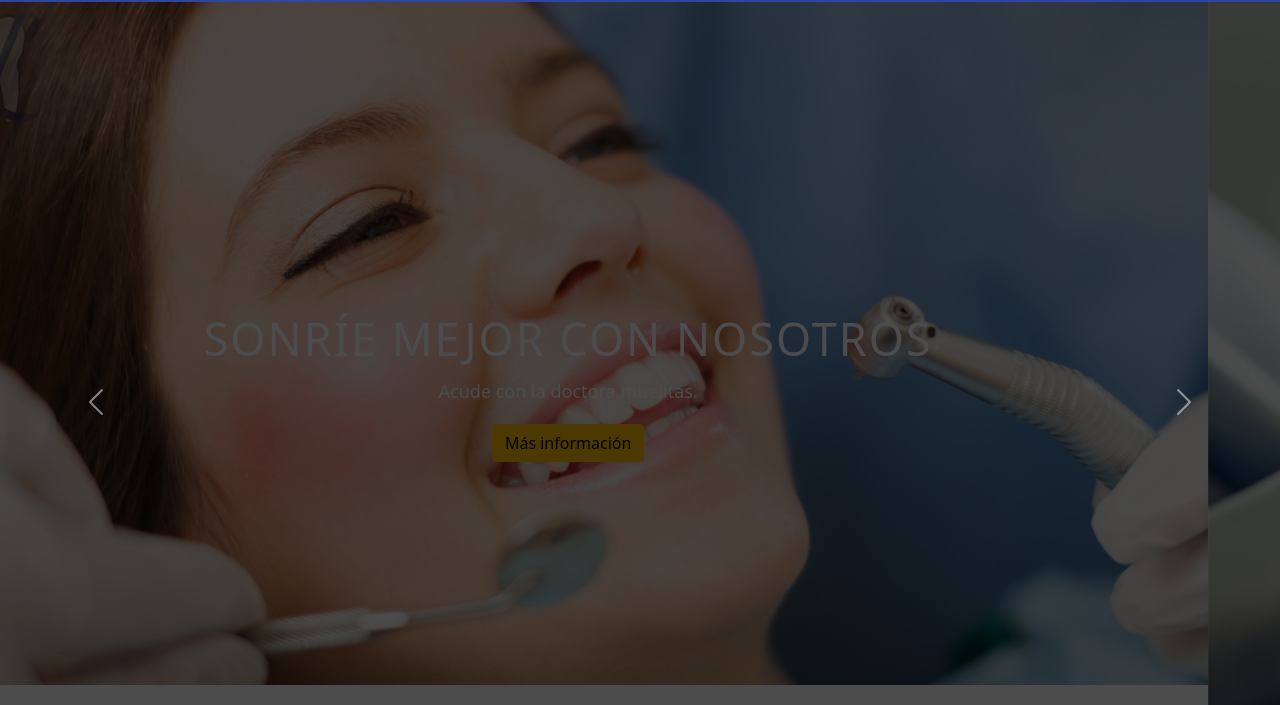
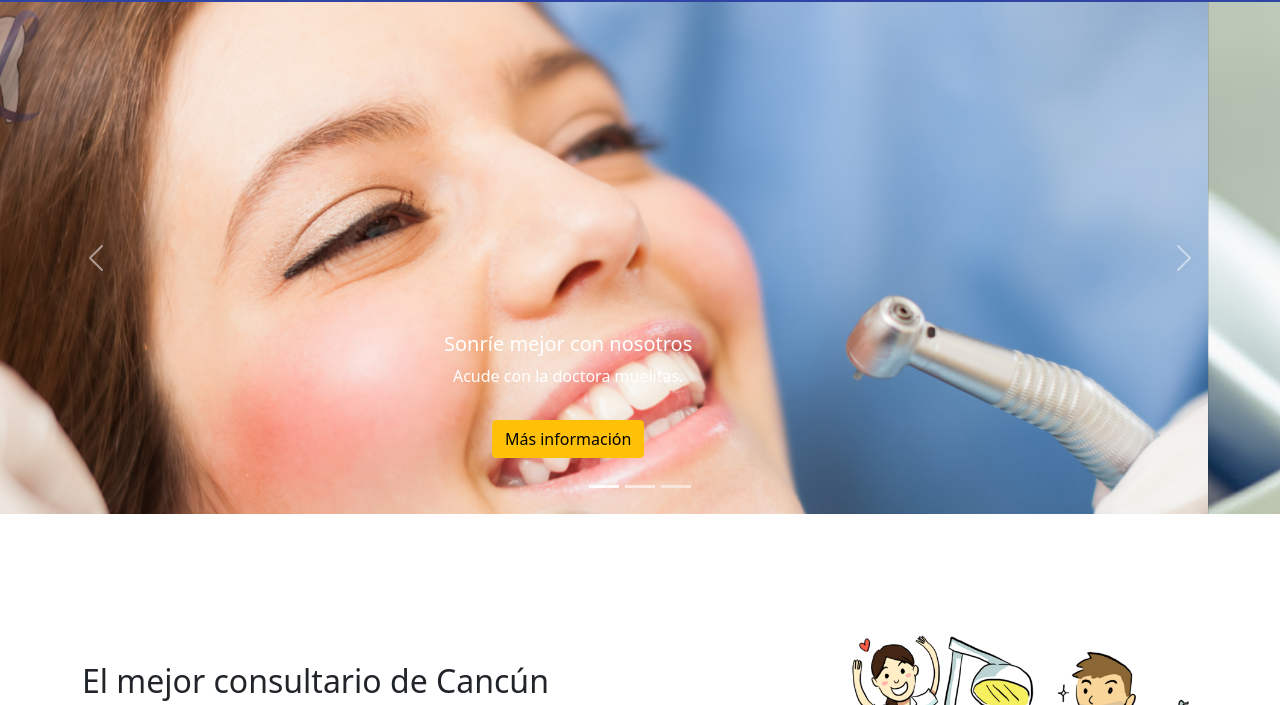
Before and after one commit to OscarManuelRuizReyes/consultorioDentalRuiz, a plain HTML site: page ConsultorioDentalRuiz/index.html in a window 1280 px wide. Shown: the part 54-759 px from the top of the page. Drawn offline with nearby package versions, Linux system fonts and the light colour scheme.

Commit message:
Adecuación del css a Bootstrap

```diff
--- a/ConsultorioDentalRuiz/estilos.css
+++ b/ConsultorioDentalRuiz/estilos.css
@@ -35,40 +35,32 @@ span{
 .section-padding{
     padding: 100px 0 0 0;
 }
+
 .carousel-item{
-
-   height: 100vh;
-   min-height: 300px;
-}
-.carousel-caption{
-    bottom: 320px;
-    z-index: 2;
+  height: 32rem;
+  background: black;
+  color: white;
+  position: relative;
+  background-position: center;
+  background-size: cover;
 }
 
-.carousel-caption h5{
-    font-size: 45px;
-    text-transform: uppercase;
-    letter-spacing: 2px;
-    margin-top: 25px;
+.carousel-img1{
+    background-image: linear-gradient(rgba(0, 0, 0, 0.527),rgba(0, 0, 0, 0.5)) , url(imgs/banner-2.jpeg);
 }
 
-.carousel-caption p{
-    width: 60%;
-    margin: auto;
-    font-size: 18px;
-    line-height: 1.9;
+.carousel-img2{
+    background-image: linear-gradient(rgba(0, 0, 0, 0.527),rgba(0, 0, 0, 0.5)) , url(imgs/banner-3.jpeg);
 }
 
-.carousel-inner::before{
-    content: "";
+.carrou{
     position: absolute;
-    width: 100%;
-    height: 100%;
-    top: 0;
+    bottom: 100px;
     left: 0;
-    background: rgba(0, 0, 0, .7);
-    z-index: 1;
+    right: 0;
+    padding: 50px;
 }
+
 
 #services{
     padding: 50px 0 0 0;
@@ -198,6 +190,14 @@ footer{
 #frecuentes .text-center{
     margin-top: 20px;
 }
+
+
+
+.contacto{
+    padding-bottom: 20px;
+}
+
+
 @media only screen and (max-width: 800px){
     .nav-link{
         text-align: center;
```
